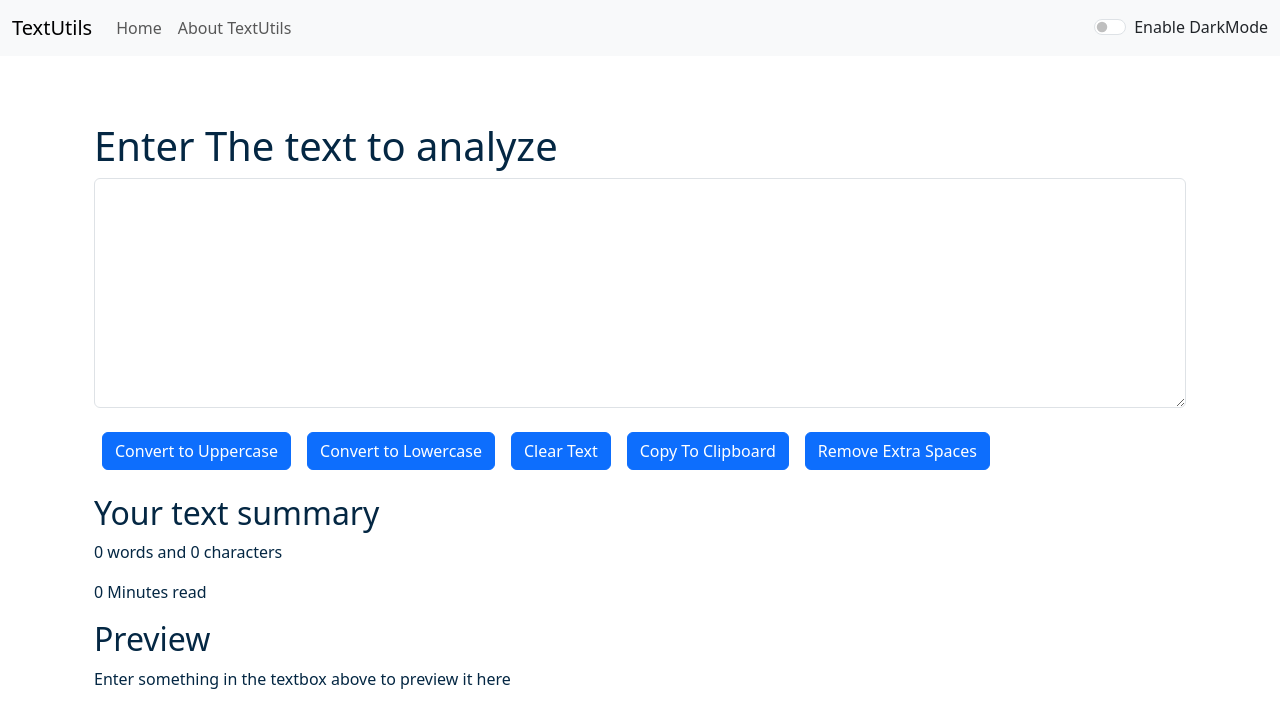
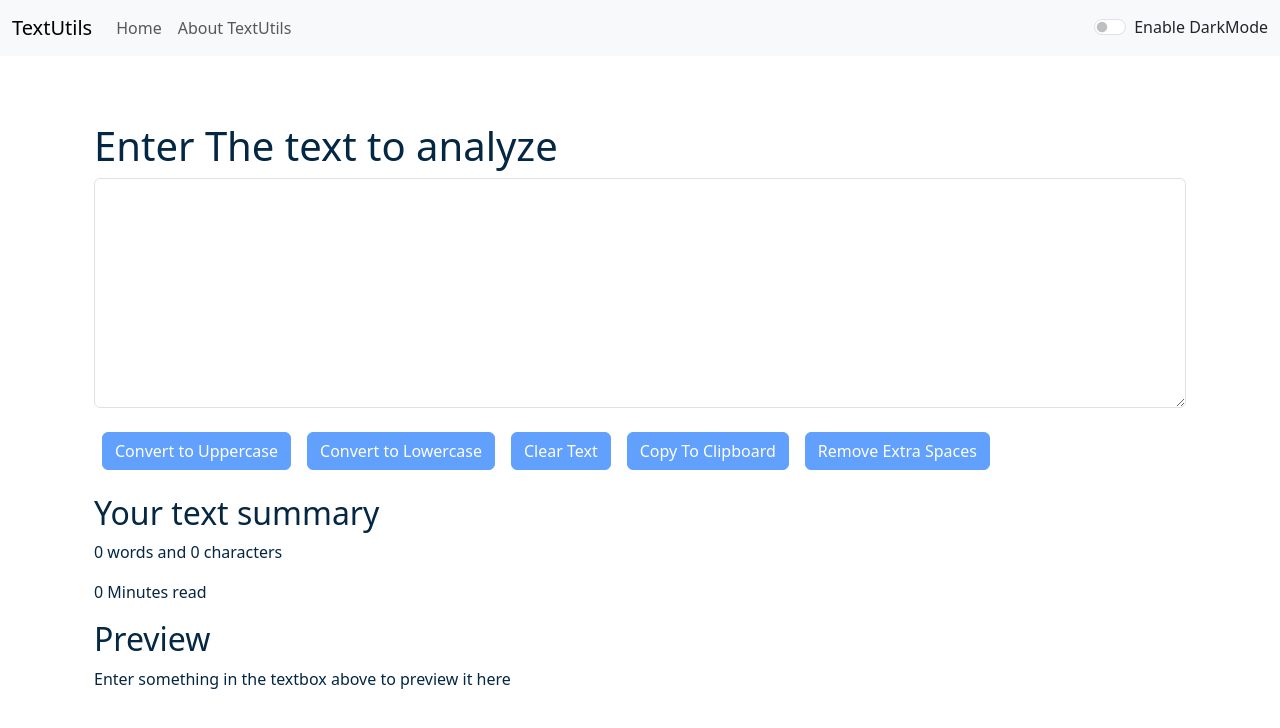
Before and after one commit to sayan706/TextUtils-React, a React (Create React App) app: page / in a window 1280 px wide. Shown: the top 728 px of the page. Built offline with nearby package versions, Linux system fonts and the light colour scheme.

Commit message:
Update TextForm.js

```diff
--- a/src/components/TextForm.js
+++ b/src/components/TextForm.js
@@ -39,11 +39,11 @@ export default function TextForm(props) {
         <div className="mb-3">
           <textarea className="form-control" value={text} onChange={handleOnChange} style={{backgroundColor : props.mode==='dark'?'#13466e':'white',color: props.mode==='dark'?'white':'#042743'}} id="myBox" rows="9"></textarea>
         </div>
-        <button className="btn btn-primary mx-2 my-2" onClick={handleUpClick}>Convert to Uppercase</button>
-        <button className="btn btn-primary mx-2 my-2" onClick={handleLoClick}>Convert to Lowercase</button>
-        <button className="btn btn-primary mx-2 my-2" onClick={handleClClick}>Clear Text</button>
-        <button className="btn btn-primary mx-2 my-2" onClick={handleCopy}>Copy To Clipboard</button>
-        <button className="btn btn-primary mx-2 my-2" onClick={handleExtraSpaces}>Remove Extra Spaces</button>
+        <button disabled={text.length===0}className="btn btn-primary mx-2 my-2" onClick={handleUpClick}>Convert to Uppercase</button>
+        <button disabled={text.length===0}className="btn btn-primary mx-2 my-2" onClick={handleLoClick}>Convert to Lowercase</button>
+        <button disabled={text.length===0}className="btn btn-primary mx-2 my-2" onClick={handleClClick}>Clear Text</button>
+        <button disabled={text.length===0}className="btn btn-primary mx-2 my-2" onClick={handleCopy}>Copy To Clipboard</button>
+        <button disabled={text.length===0}className="btn btn-primary mx-2 my-2" onClick={handleExtraSpaces}>Remove Extra Spaces</button>
       </div>
       <div className="container my-3" style={{color : props.mode==='dark'?'white':'#042743'}}>
         <h2>Your text summary</h2>
```
